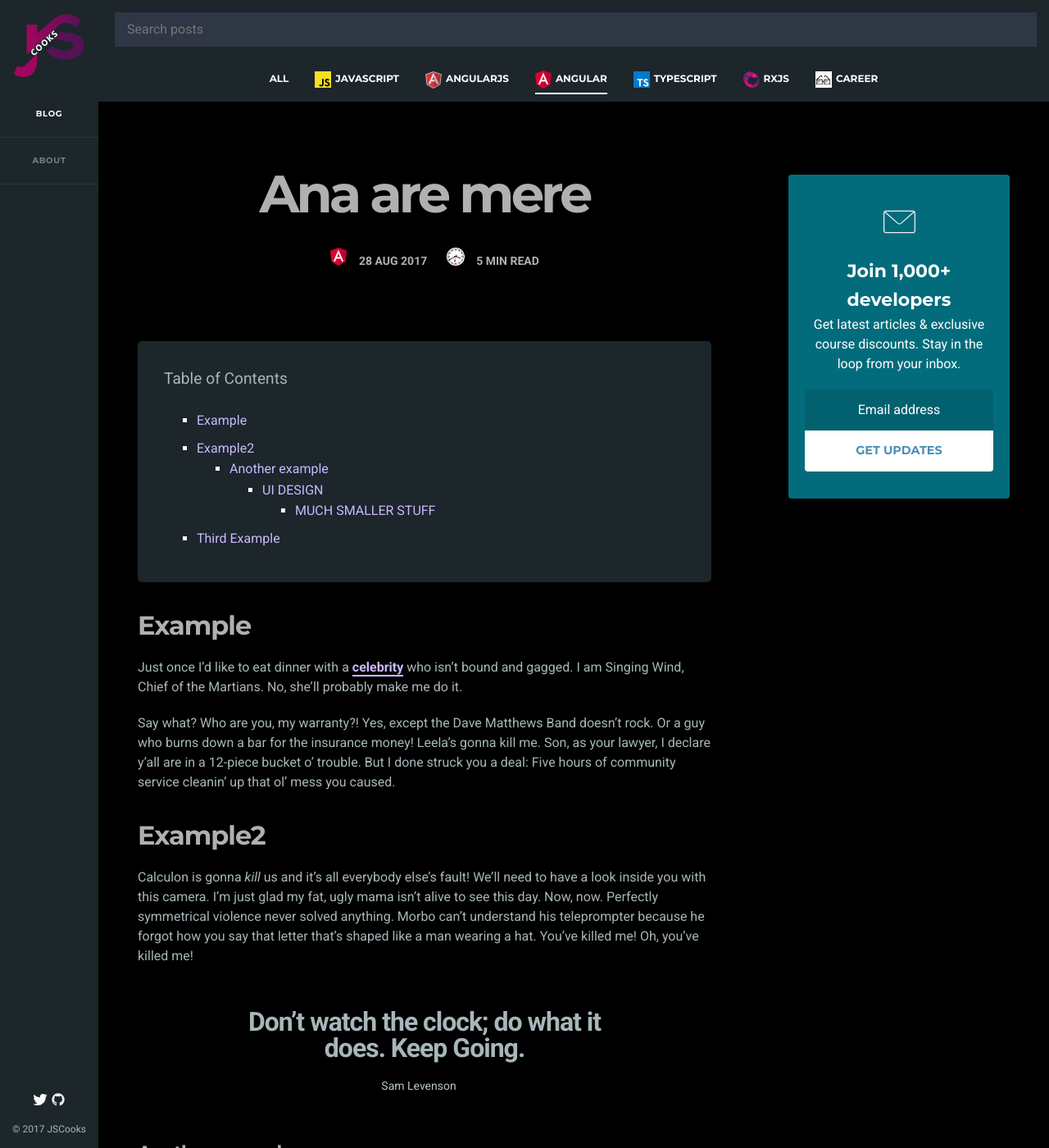
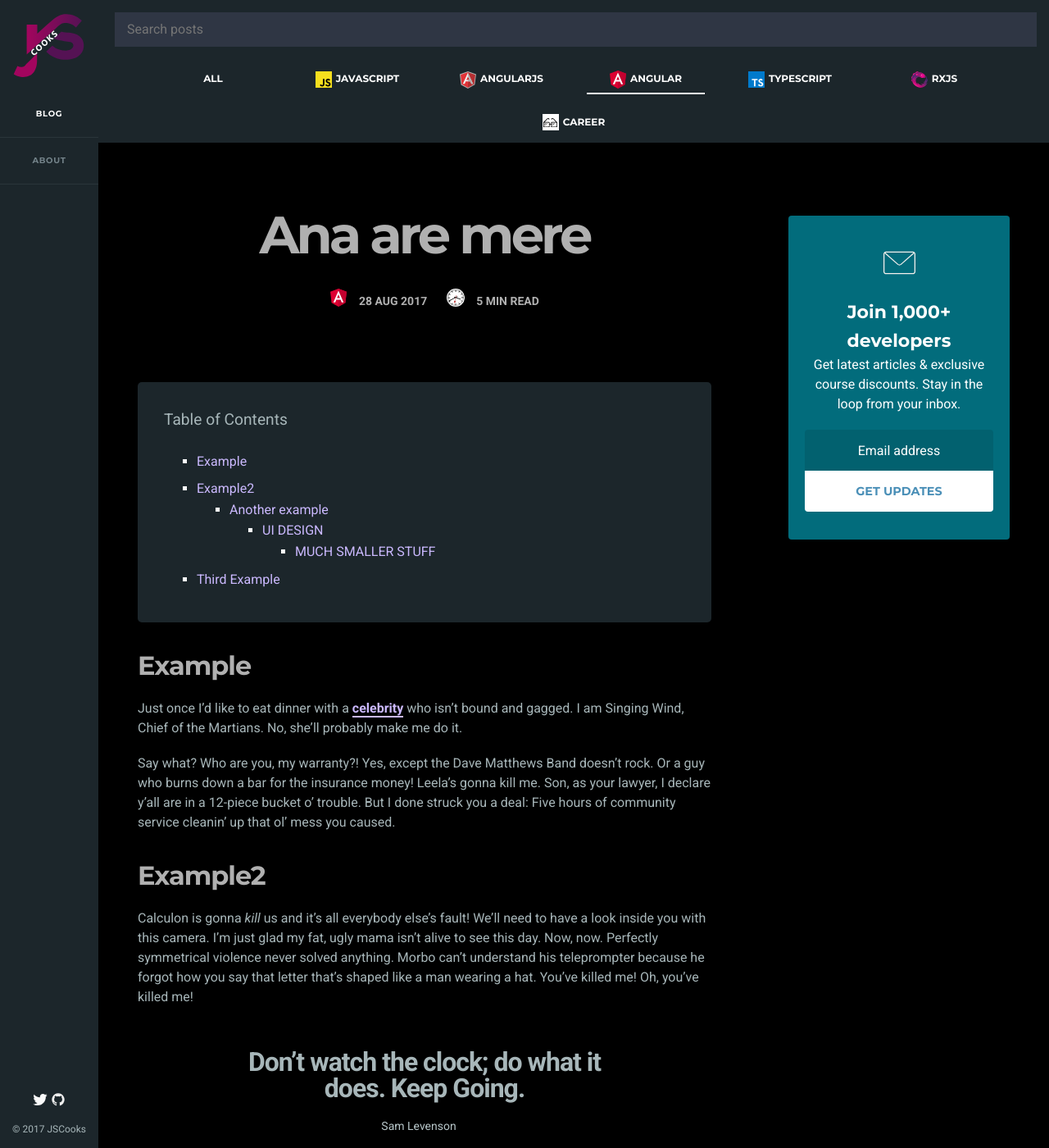
Before and after one commit to jscoox/jscoox.github.com, a Jekyll site: the page built from _posts/2017-08-29-ana-are-mere.md, in a window 1280 px wide and 1400 px high. Shown: the whole window at 82% size. Built offline with Jekyll 4.4.1, drawn with Linux system fonts in a browser that asks for light colours.

Commit message:
Update main.css

```diff
--- a/-res/css/main.css
+++ b/-res/css/main.css
@@ -1548,10 +1548,11 @@ textarea {
     /*padding:0 20px;margin:1em 0*/
 }
 .filters li {
-    margin: .6em 1em
+    margin: .6em 1em;
+    width: 9rem
 }
 .filters li a {
-    display: inline-block;
+    display: block;
     padding: .4em 0;
     color: #fff;
     font-weight: 700;
```
